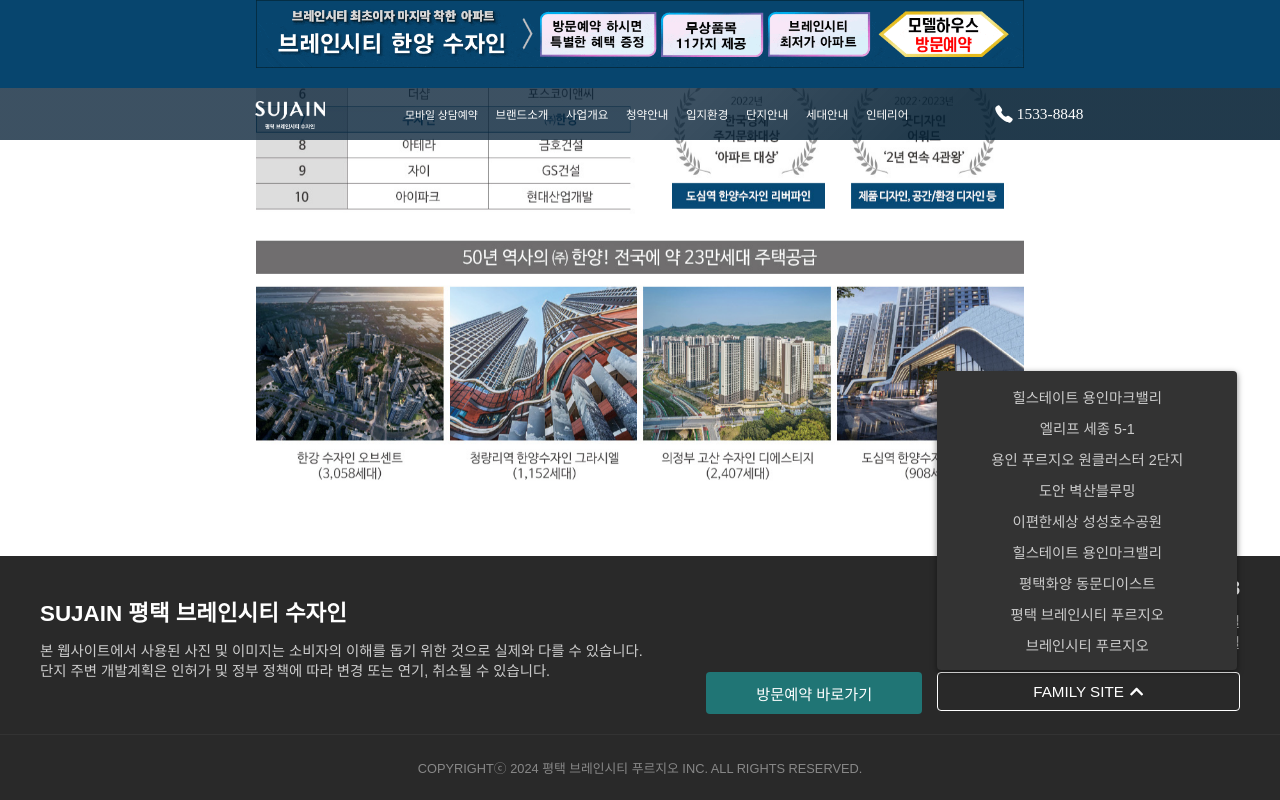
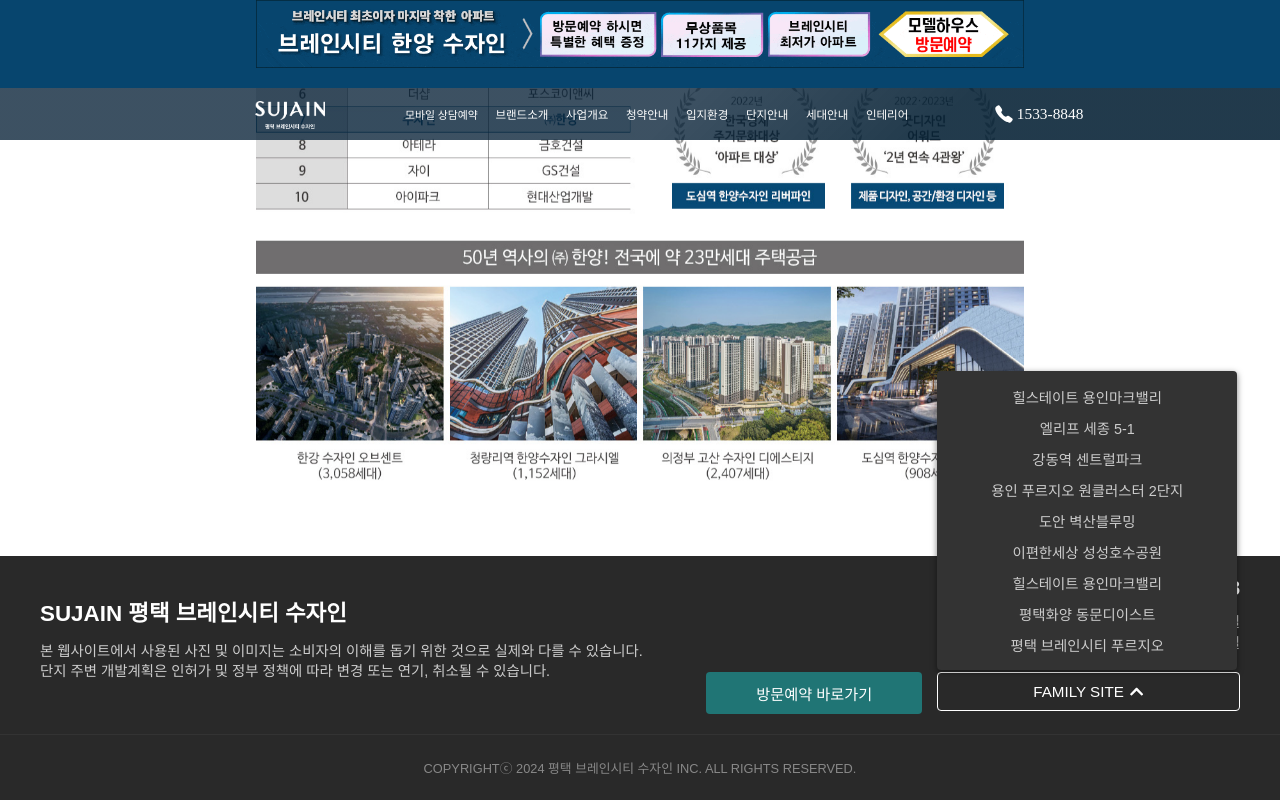
Before and after one commit to parkjihun22/jeju-wepark, a React (Create React App) app: page /Brand/intro in a window 1280 px wide. Both pictures are taken after a click on the button "FAMILY SITE". Shown: the part 1084-1884 px from the top of the page. Built offline with nearby package versions, Linux system fonts and the light colour scheme; a web font is replaced by a local one.

Commit message:
feat : 푸터구조변경

```diff
--- a/src/components/Footer/Footer.jsx
+++ b/src/components/Footer/Footer.jsx
@@ -13,23 +13,23 @@ import InterestPopup from "../InterestPopup/InterestPopup";
 const partnerSites = [
   { name: "힐스테이트 용인마크밸리", url: "https://www.alwatanyh.com" },
   { name: "엘리프 세종 5-1", url: "https://www.sekailog.com" },
+  { name: "강동역 센트럴파크", url: "https://www.donnyien.com" },
   { name: "용인 푸르지오 원클러스터 2단지", url: "https://www.beyinegzersizi.com" },
   { name: "도안 벽산블루밍", url: "https://www.abcya4.com/" },
   { name: "이편한세상 성성호수공원", url: "https://www.3sha-re.com/" },
   { name: "힐스테이트 용인마크밸리", url: "https://www.alwatanyh.com" },
   { name: "평택화양 동문디이스트", url: "https://www.verficktescheisse.com" },
   { name: "평택 브레인시티 푸르지오", url: "https://www.a7lashare.com/" },
-  { name: "브레인시티 푸르지오", url: "https://www.a7lashare.com" },
 ];
 
 const Footer = () => {
   // 모바일 여부 체크
   const isMobile = useMediaQuery({ query: "(max-width: 900px)" });
 
-  // FAMILY SITE 열림/닫힘
+  // FAMILY SITE 열림/닫힘 상태 (사용자 인터랙션용)
   const [isFamilyOpen, setFamilyOpen] = useState(false);
 
-  // (선택) 방문예약 팝업 사용 시
+  // (선택) 방문예약 팝업 사용 시 상태 관리
   const [isPopupOpen, setPopupOpen] = useState(false);
   const [registration, setRegistration] = useState({ name: "", phone: "" });
   const handleInputChange = (e) => {
@@ -37,19 +37,27 @@ const Footer = () => {
     setRegistration((prev) => ({ ...prev, [name]: value }));
   };
 
+  // FAMILY SITE 목록 JSX (재사용)
+  const familySiteList = (
+    <ul id="family-site-list" className={styles.familyList}>
+      {partnerSites.map((site, idx) => (
+        <li key={idx}>
+          <a href={site.url} target="_blank" rel="noopener noreferrer">
+            {site.name}
+          </a>
+        </li>
+      ))}
+    </ul>
+  );
+
   return (
     <footer className={styles.footerContainer}>
-      {/*
-        ▼▼▼▼▼▼▼▼▼▼▼▼▼▼▼▼▼▼▼▼▼▼▼▼
-        모바일 레이아웃 (첫 번째 스크린샷처럼)
-      */}
       {isMobile ? (
         <div className={styles.mobileWrapper}>
-          {/* 상단 로고(텍스트/이미지) */}
+          {/* 상단 로고 */}
           <div className={styles.mobileLogo}>
-            {/* 원하는 로고/텍스트로 변경하세요 */}
             <h2>SUJAIN</h2>
-            <p>브레인시티 수자인</p>
+            <p>평택 브레인시티 수자인</p>
           </div>
 
           {/* 안내문구 */}
@@ -82,7 +90,6 @@ const Footer = () => {
 
           {/* 방문예약 & FAMILY SITE 버튼 */}
           <div className={styles.mobileButtons}>
-            {/* 방문예약 (팝업) */}
             <button
               type="button"
               className={styles.reserveBtn}
@@ -91,45 +98,30 @@ const Footer = () => {
               방문예약 바로가기
             </button>
 
-            {/* FAMILY SITE 드롭다운 */}
             <div className={styles.familySite}>
               <button
                 type="button"
                 className={styles.familyBtn}
                 onClick={() => setFamilyOpen(!isFamilyOpen)}
+                aria-expanded={isFamilyOpen}
+                aria-controls="family-site-list"
               >
                 FAMILY SITE {isFamilyOpen ? <FaChevronUp /> : <FaChevronDown />}
               </button>
-              {isFamilyOpen && (
-                <ul className={styles.familyList}>
-                  {partnerSites.map((site, idx) => (
-                    <li key={idx}>
-                      <a
-                        href={site.url}
-                        target="_blank"
-                        rel="noopener noreferrer"
-                      >
-                        {site.name}
-                      </a>
-                    </li>
-                  ))}
-                </ul>
-              )}
+              {/* JS 실행 시 토글에 따른 링크 목록 */}
+              {isFamilyOpen && familySiteList}
             </div>
           </div>
 
           {/* COPYRIGHT */}
           <div className={styles.mobileCopyright}>
-            <p>COPYRIGHTⓒ 2024 평택 브레인시티 수자인 INC. ALL RIGHTS RESERVED.</p>
+            <p>
+              COPYRIGHTⓒ 2024 평택 브레인시티 수자인 INC. ALL RIGHTS RESERVED.
+            </p>
           </div>
         </div>
       ) : (
         <>
-          {/*
-            ▼▼▼▼▼▼▼▼▼▼▼▼▼▼▼▼▼▼▼▼▼▼▼▼
-            데스크톱 레이아웃 (간단 예시)
-            - 실제 사이트에 맞춰 자유롭게 수정하세요
-          */}
           <div className={styles.desktopWrapper}>
             <div className={styles.leftSide}>
               <h2>SUJAIN 평택 브레인시티 수자인</h2>
@@ -167,36 +159,31 @@ const Footer = () => {
                     type="button"
                     className={styles.familyBtn}
                     onClick={() => setFamilyOpen(!isFamilyOpen)}
+                    aria-expanded={isFamilyOpen}
+                    aria-controls="family-site-list"
                   >
                     FAMILY SITE {isFamilyOpen ? <FaChevronUp /> : <FaChevronDown />}
                   </button>
-                  {isFamilyOpen && (
-                    <ul className={styles.familyList}>
-                      {partnerSites.map((site, idx) => (
-                        <li key={idx}>
-                          <a
-                            href={site.url}
-                            target="_blank"
-                            rel="noopener noreferrer"
-                          >
-                            {site.name}
-                          </a>
-                        </li>
-                      ))}
-                    </ul>
-                  )}
+                  {isFamilyOpen && familySiteList}
                 </div>
               </div>
             </div>
           </div>
           <div className={styles.desktopCopyright}>
             <p>
-              COPYRIGHTⓒ 2024 평택 브레인시티 푸르지오 INC. ALL RIGHTS
-              RESERVED.
+              COPYRIGHTⓒ 2024 평택 브레인시티 수자인 INC. ALL RIGHTS RESERVED.
             </p>
           </div>
         </>
       )}
+
+      {/* <noscript> 블록: 자바스크립트 미실행 환경에서도 파트너 링크 노출 */}
+      <noscript>
+        <div className={styles.familySiteNoscript}>
+          <h3>FAMILY SITE</h3>
+          {familySiteList}
+        </div>
+      </noscript>
 
       {/* (선택) 팝업 사용 시 */}
       {isPopupOpen && (
```
